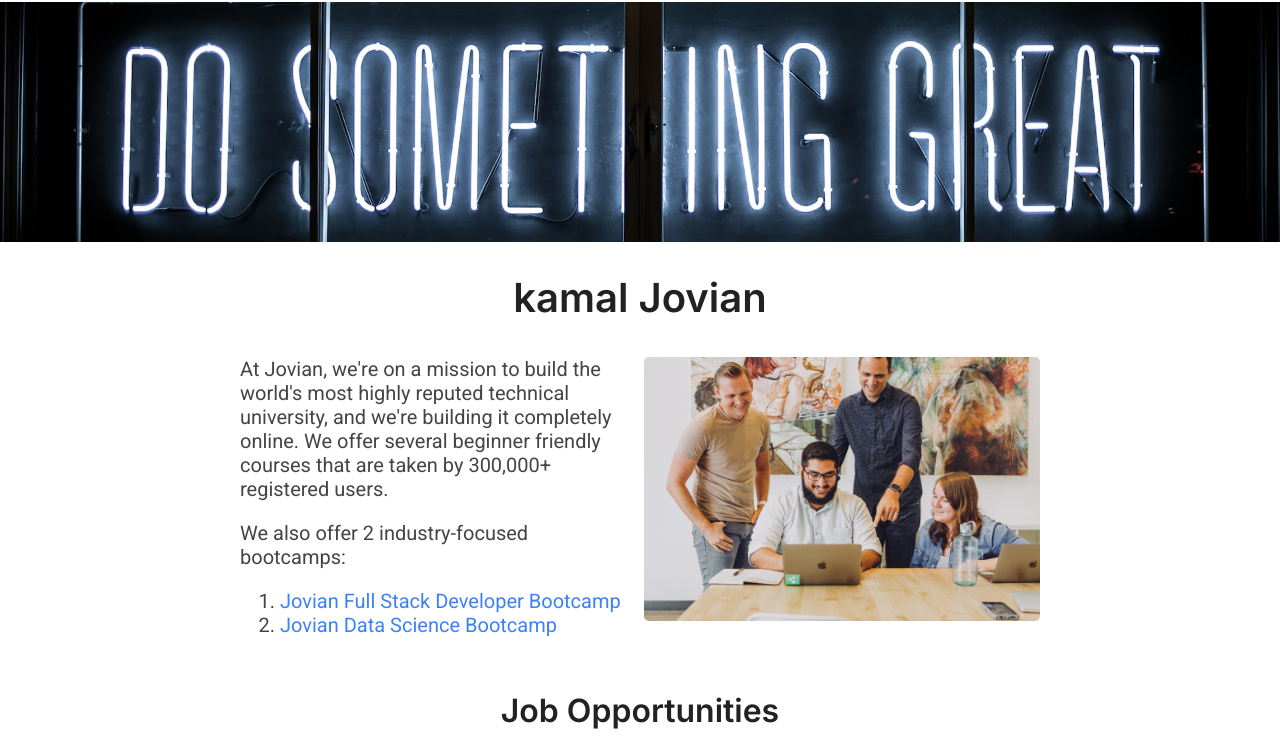
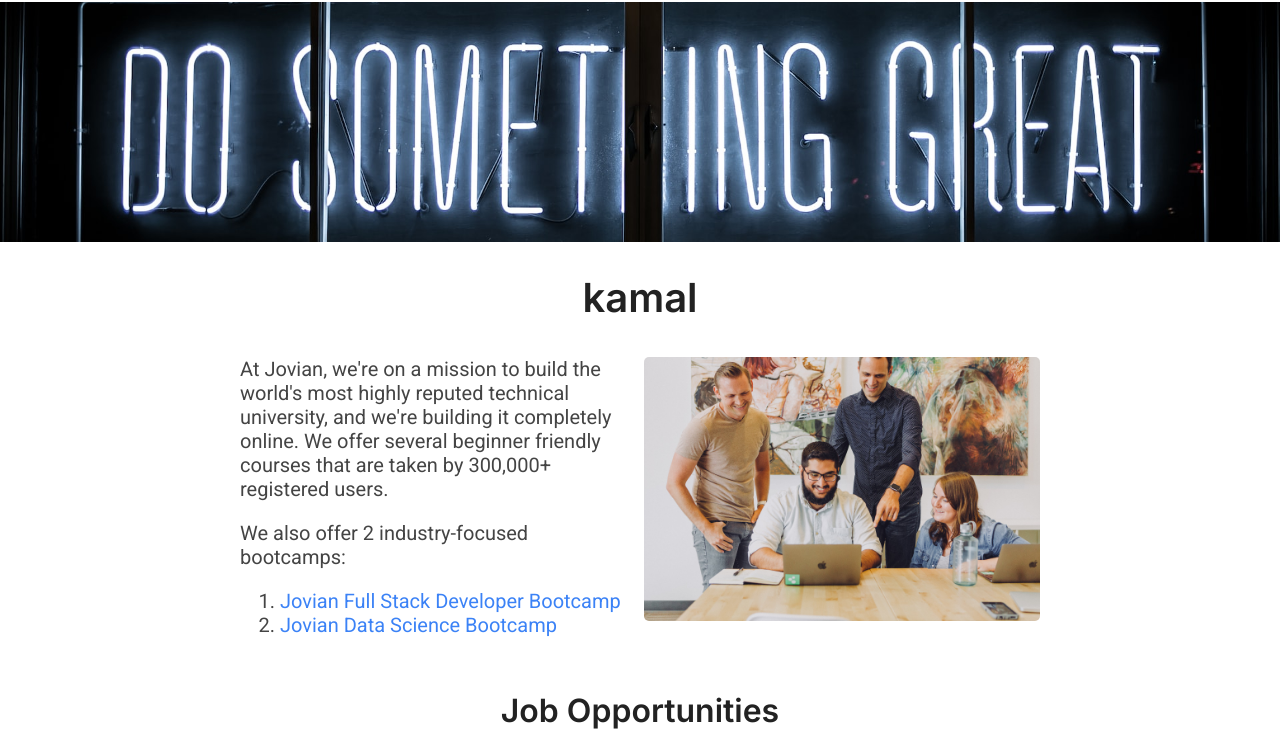
Before and after one commit to KAMAL-GOND/kamal.site-live, a plain HTML site: page src/index.html in a window 1280 px wide. Shown: the part 48-800 px from the top of the page. Drawn offline with Linux system fonts and the light colour scheme.

Commit message:
change to kamal

```diff
--- a/src/index.html
+++ b/src/index.html
@@ -19,7 +19,7 @@
     <img id="banner" src="banner.jpg" alt="Banner" height="240">
 
     <h1>
-       kamal Jovian
+       kamal
     </h1>
 
     <div id="about">
```
